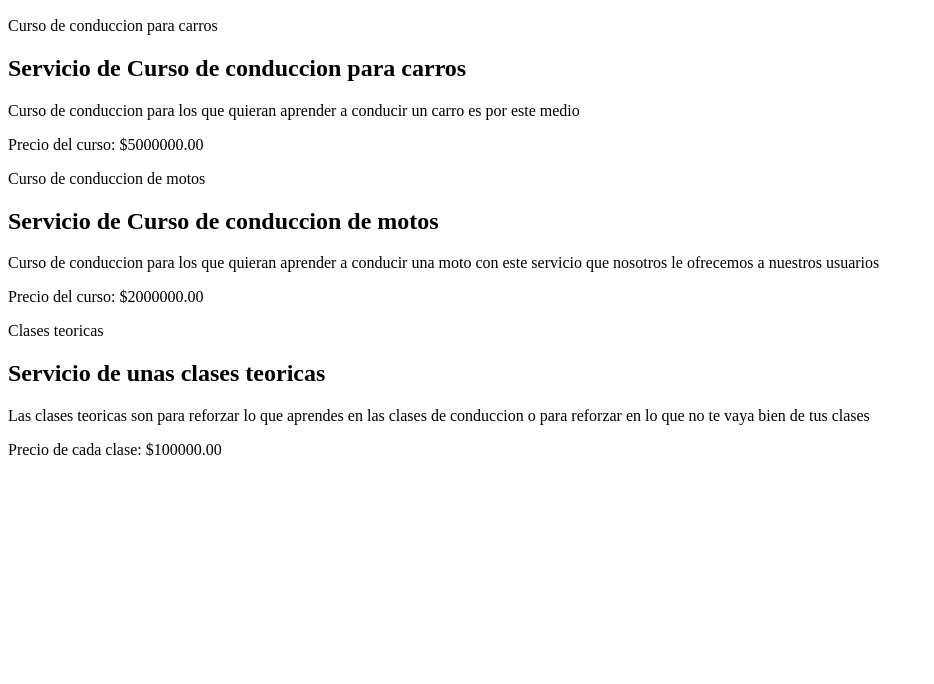
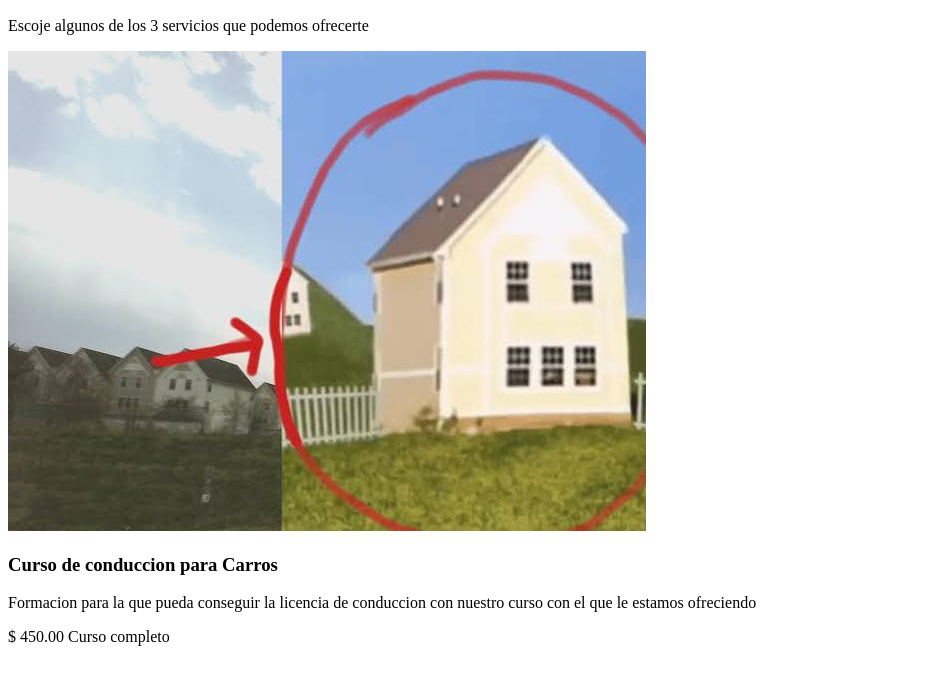
Before and after one commit to andresjuliangiraldoquintero67-commits/Evaluacion-html, a plain HTML site: page index.html in a window 1280 px wide. Shown: the part 50-734 px from the top of the page, without its empty margins (0-934 px from the left). Drawn offline with Linux system fonts and the light colour scheme.

Commit message:
feat: :fire: se removio algo de codigo para ponerlo dentro de div para que sea organizable

```diff
--- a/index.html
+++ b/index.html
@@ -4,22 +4,49 @@
     <meta charset="UTF-8">
     <meta name="viewport" content="width=device-width, initial-scale=1.0">
     <title>Sevicios y Tarifas</title>
+    <link rel="stylesheet" href="styles.css">
 </head>
 <body>
-    <section id="servicios">
-        <h1>Seccion principal</h1>
-        <article class="curso-carro">Curso de conduccion para carros</article>
-        <h2>Servicio de Curso de conduccion para carros</h2>
-        <p>Curso de conduccion para los que quieran aprender a conducir un carro es por este medio</p>
-        <p>Precio del curso: $5000000.00 </p>
-        <article class="curso-moto">Curso de conduccion de motos</article>
-        <h2>Servicio de Curso de conduccion de motos</h2>
-        <p>Curso de conduccion para los que quieran aprender a conducir una moto con este servicio que nosotros le ofrecemos a nuestros usuarios</p>
-        <p>Precio del curso: $2000000.00</p>
-        <article class="clases teoricas">Clases teoricas</article>
-        <h2>Servicio de unas clases teoricas</h2>
-        <p>Las clases teoricas son para reforzar lo que aprendes en las clases de conduccion o para reforzar en lo que no te vaya bien de tus clases</p>
-        <p>Precio de cada clase: $100000.00</p>
+
+    <section id="servicios" class="servicios-section">
+        <div class="container">
+            <div class="section-header">
+                <h1>Seccion principal</h1>
+                <p>Escoje algunos de los 3 servicios que podemos ofrecerte</p>
+            </div>
+            <div class="servicio-grid">
+                <article class="curso-carro">
+                    <div class="imagen">
+                        <img src="img/casas.jpeg" alt="curso de conduccion para carros">
+                    </div>
+                    <div class="card-content">
+                        <h3>Curso de conduccion para Carros</h3>
+                        <p>Formacion para la que pueda conseguir la licencia de conduccion con nuestro curso con el que le estamos ofreciendo</p>
+                        <div class="tarifa-container">
+                        <span class="moneda">$</span>
+                        <span class="precio">450.00</span>
+                        <span class="periodo">Curso completo</span>
+                    </div>
+
+            </div>
+
+                </article>
+                <article class="curso-moto">
+
+
+                </article>
+                <article class="clases-teoricas">
+
+
+
+
+
+
+                </article>
+            </div>
+        </div>
+
     </section>
+
 </body>
 </html>
```
